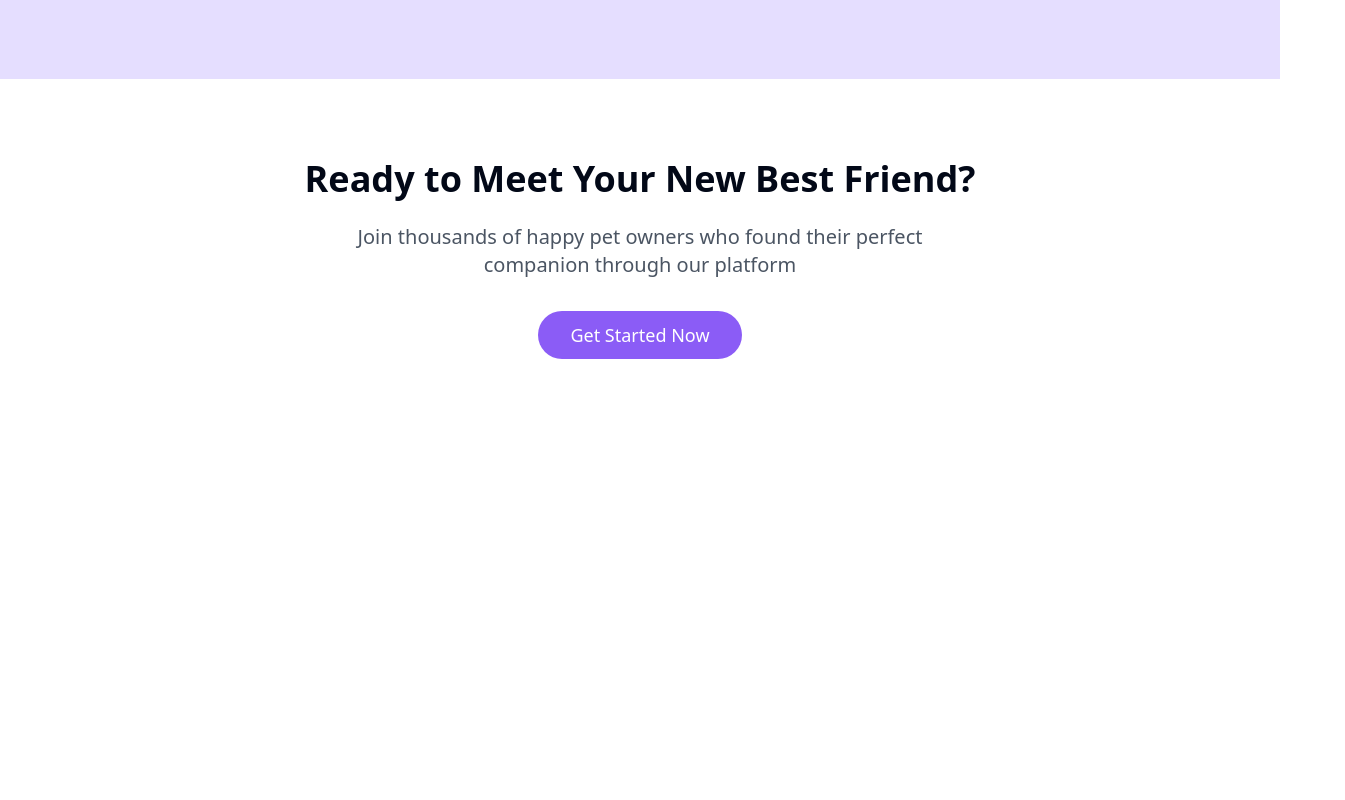
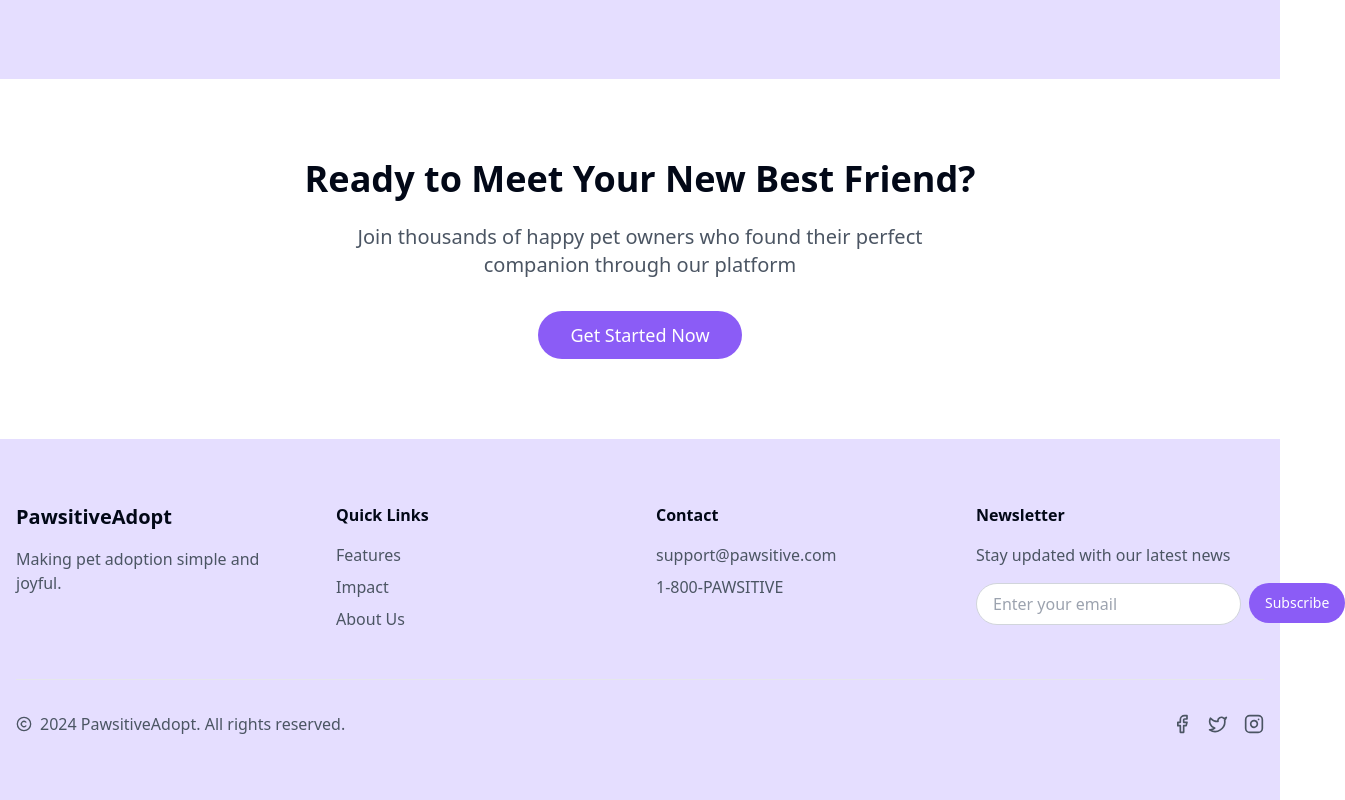
Before and after one commit to Arhaan-Siddiquee/pawsitive-adopt-landing, a React (Vite) app: page / in a window 1280 px wide. Shown: the part 973-1773 px from the top of the page, 1345 px wide, since content can reach past the window. Before the commit the page ends 1412 px from the top, so only its background shows below. Built offline with nearby package versions, Linux system fonts and the light colour scheme.

Commit message:
Add footer component
Implemented a footer component to enhance the user interface and provide additional information at the bottom of the page. Adjusted layout and styling as necessary to integrate the footer seamlessly.
[skip gpt_engineer]

```diff
--- /dev/null
+++ b/src/components/Footer.tsx
@@ -0,0 +1,72 @@
+import { Facebook, Instagram, Twitter, Copyright } from "lucide-react";
+import { Button } from "@/components/ui/button";
+
+const Footer = () => {
+  return (
+    <footer className="bg-secondary py-16">
+      <div className="container px-4">
+        <div className="grid md:grid-cols-4 gap-8">
+          <div className="space-y-4">
+            <h3 className="text-xl font-bold">PawsitiveAdopt</h3>
+            <p className="text-gray-600">Making pet adoption simple and joyful.</p>
+          </div>
+
+          <div className="space-y-4">
+            <h4 className="font-semibold">Quick Links</h4>
+            <ul className="space-y-2">
+              <li><a href="#features" className="text-gray-600 hover:text-primary">Features</a></li>
+              <li><a href="#stats" className="text-gray-600 hover:text-primary">Impact</a></li>
+              <li><a href="#" className="text-gray-600 hover:text-primary">About Us</a></li>
+            </ul>
+          </div>
+
+          <div className="space-y-4">
+            <h4 className="font-semibold">Contact</h4>
+            <ul className="space-y-2">
+              <li className="text-gray-600">support@pawsitive.com</li>
+              <li className="text-gray-600">1-800-PAWSITIVE</li>
+            </ul>
+          </div>
+
+          <div className="space-y-4">
+            <h4 className="font-semibold">Newsletter</h4>
+            <p className="text-gray-600">Stay updated with our latest news</p>
+            <div className="flex gap-2">
+              <input
+                type="email"
+                placeholder="Enter your email"
+                className="px-4 py-2 rounded-full border border-gray-300 flex-grow"
+              />
+              <Button className="bg-primary hover:bg-primary/90 rounded-full">
+                Subscribe
+              </Button>
+            </div>
+          </div>
+        </div>
+
+        <div className="mt-12 pt-8 border-t border-gray-200">
+          <div className="flex flex-col md:flex-row justify-between items-center gap-4">
+            <div className="flex items-center space-x-2 text-gray-600">
+              <Copyright className="h-4 w-4" />
+              <span>2024 PawsitiveAdopt. All rights reserved.</span>
+            </div>
+
+            <div className="flex space-x-4">
+              <a href="#" className="text-gray-600 hover:text-primary">
+                <Facebook className="h-5 w-5" />
+              </a>
+              <a href="#" className="text-gray-600 hover:text-primary">
+                <Twitter className="h-5 w-5" />
+              </a>
+              <a href="#" className="text-gray-600 hover:text-primary">
+                <Instagram className="h-5 w-5" />
+              </a>
+            </div>
+          </div>
+        </div>
+      </div>
+    </footer>
+  );
+};
+
+export default Footer;
--- a/src/pages/Index.tsx
+++ b/src/pages/Index.tsx
@@ -1,6 +1,7 @@
 import { Button } from "@/components/ui/button";
 import { Dog, Cat, Heart, PawPrint } from "lucide-react";
 import NavBar from "@/components/NavBar";
+import Footer from "@/components/Footer";
 
 const Index = () => {
   return (
@@ -95,6 +96,8 @@ const Index = () => {
           </Button>
         </div>
       </section>
+
+      <Footer />
     </div>
   );
 };
```
